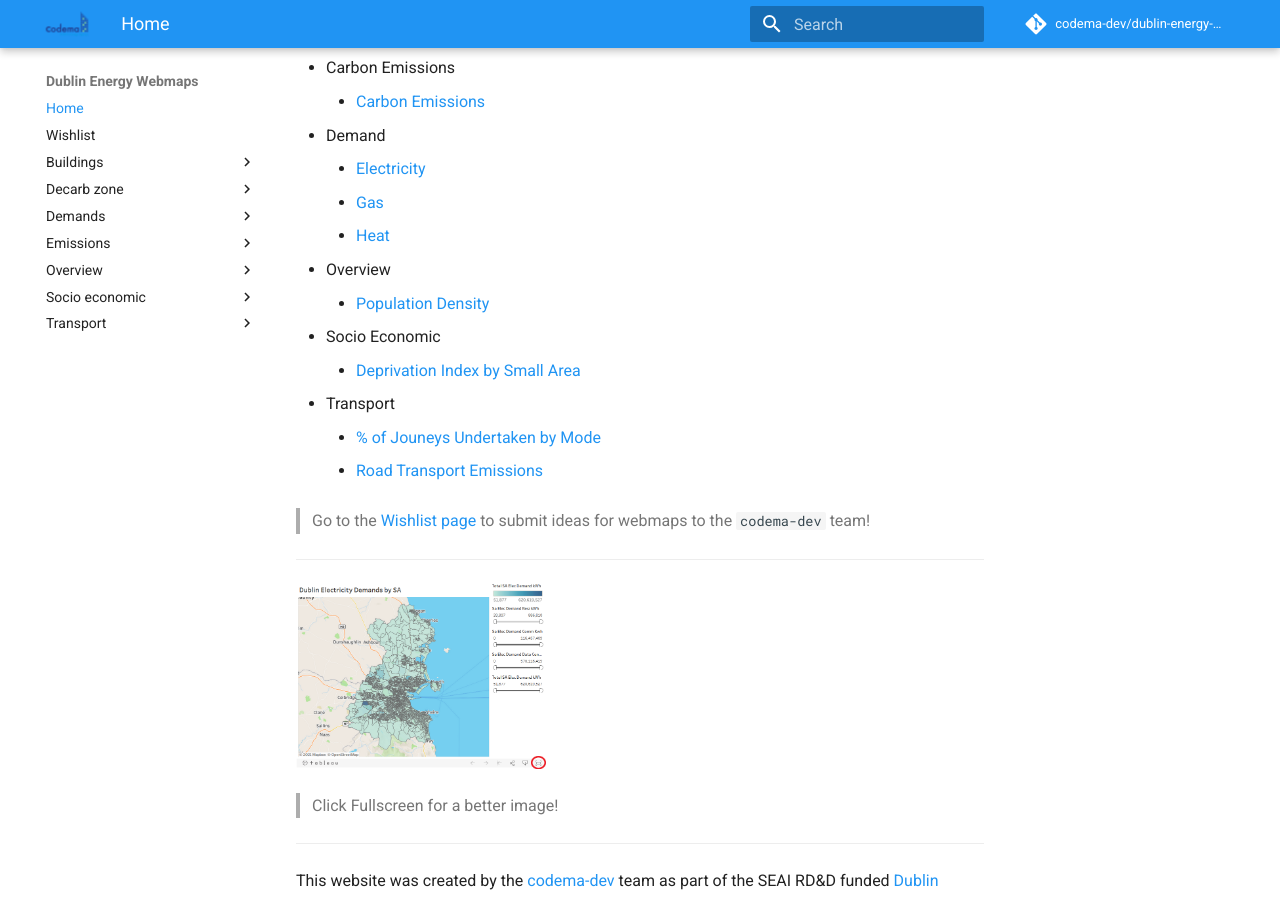
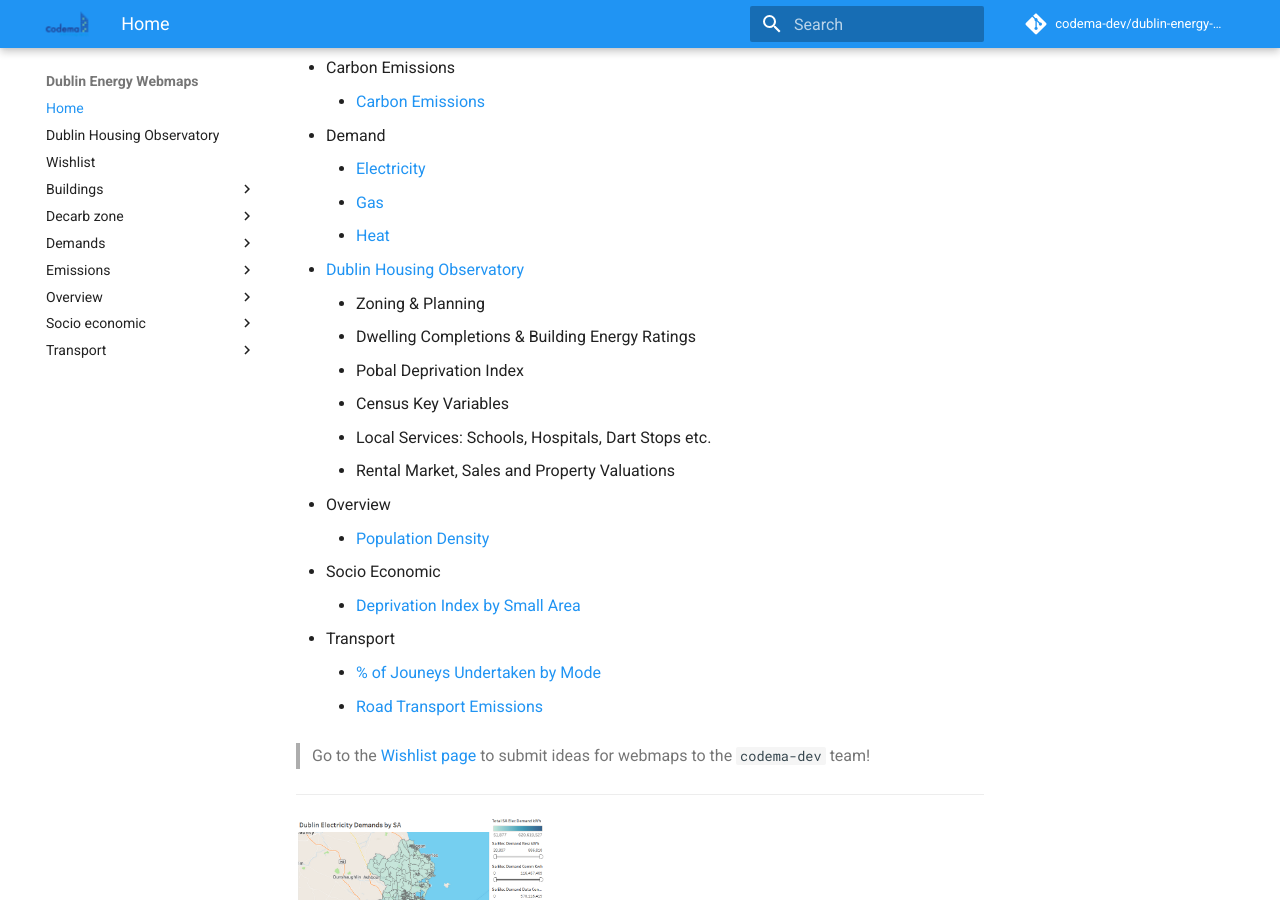
Before and after one commit to codema-dev/maps, an MkDocs documentation site: the page built from docs/index.md, in a window 1280 px wide and 900 px high, scrolled down 401 px. Built offline with MkDocs 1.6.1 and Material for MkDocs 9.7.7, drawn with Linux system fonts in a browser that asks for light colours; comment, search, counter and statistics services are not loaded.

Commit message:
Add Dublin Housing Observatory App (#67)

```diff
--- a/docs/index.md
+++ b/docs/index.md
@@ -13,6 +13,13 @@ This website contains actively maintained, up-to-date Dublin Energy webmaps incl
     - [Electricity](demands/Electricity.md)
     - [Gas](demands/Gas.md)
     - [Heat](demands/Heat.md)
+- [Dublin Housing Observatory](Dublin-Housing-Observatory.md)
+    - Zoning & Planning
+    - Dwelling Completions & Building Energy Ratings
+    - Pobal Deprivation Index
+    - Census Key Variables
+    - Local Services: Schools, Hospitals, Dart Stops etc.
+    - Rental Market, Sales and Property Valuations
 - Overview
     - [Population Density](overview/Population-Density.md)
 - Socio Economic
```
Also changed, not shown: docs/Dublin-Housing-Observatory.md (added, +1 -0 lines).
